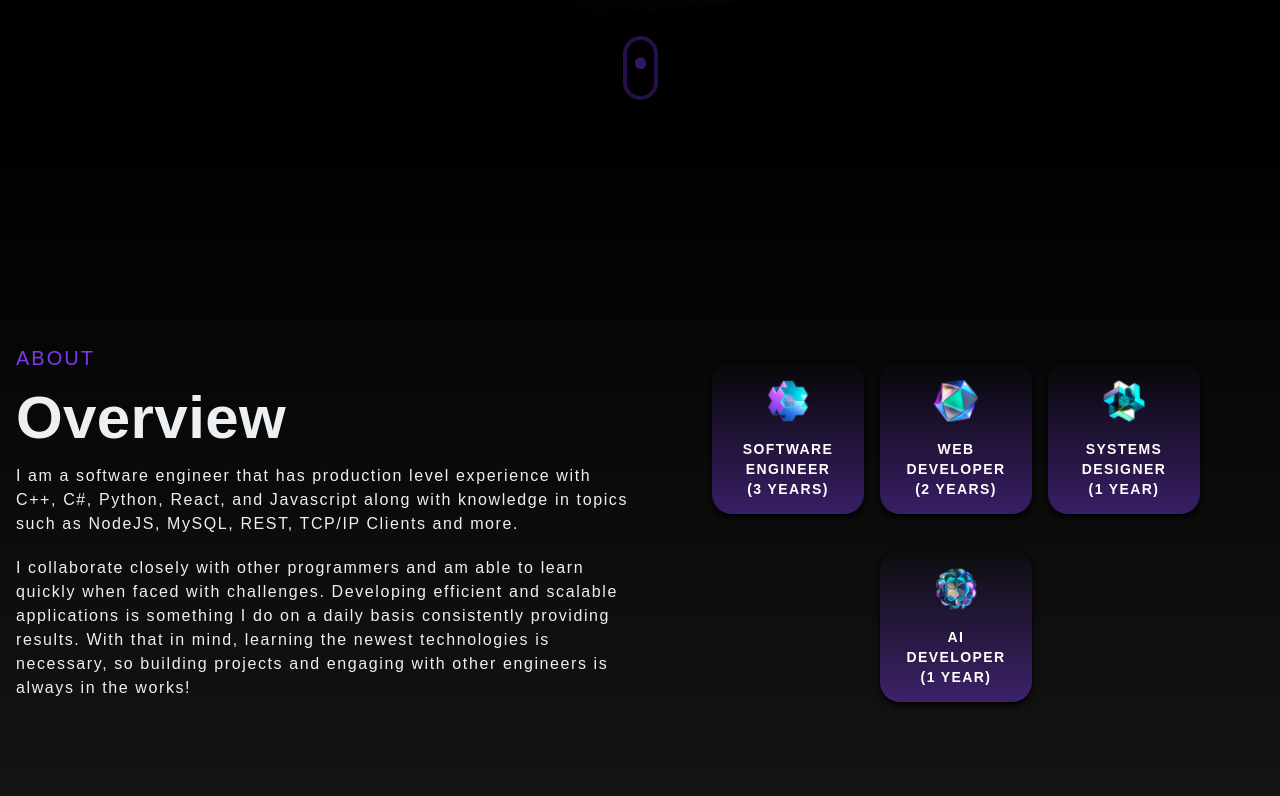
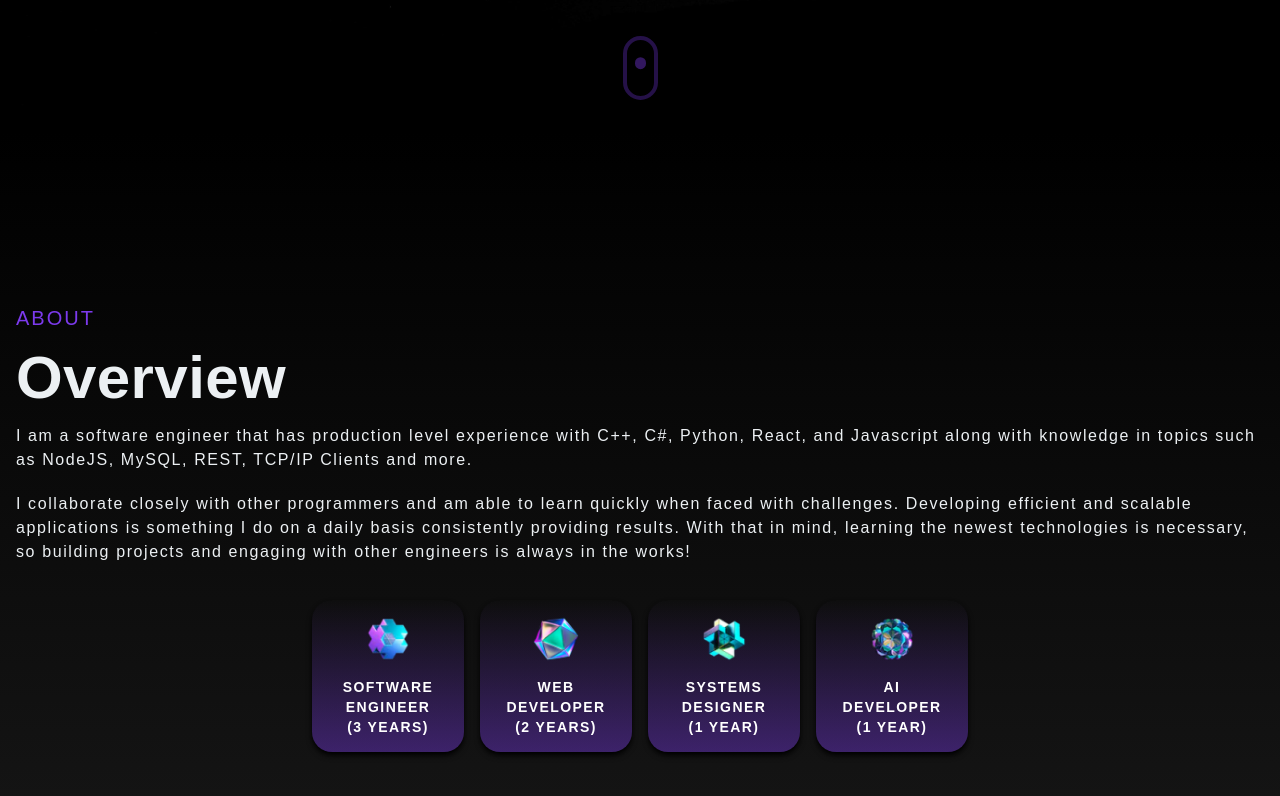
Before and after one commit to d3h1/Portfolio-V2, a Next.js app in the folder portfolio-v2/: page / in a window 1280 px wide. Shown: the part 668-1464 px from the top of the page. Built offline with nearby package versions, Linux system fonts and the light colour scheme.

Commit message:
navbar time

```diff
--- a/portfolio-v2/app/components/About.jsx
+++ b/portfolio-v2/app/components/About.jsx
@@ -38,7 +38,7 @@ const About = () => {
 
   return (
     <div className="w-full sm:h-screen md:h-screen p-2 flex flex-col py-16 bg-gradient-to-t from-gray-dark to-black">
-      <div className="max-w-[1450px] m-auto md:grid md:grid-cols-2 lg:grid-cols-3">
+      <div className="max-w-[1450px] m-auto xmd:grid md:grid-cols-2 lg:grid-cols-3">
         <div className="col-span-1 m-2 items-center">
           <p className="uppercase text-xl tracking-widest text-violet-600">
             About
--- a/portfolio-v2/app/components/Navbar.jsx
+++ b/portfolio-v2/app/components/Navbar.jsx
@@ -20,6 +20,7 @@ const Navbar = () => {
     <div className="fixed w-full xsm:h-[70px] md:h-24 xsm:shadow-none sm:shadow-md shadow-black z-[100] ease-in duration-500">
       {/* Navbar Regular */}
       <div className="navbar">
+      {/* flex xsm:bg-transparent sm:bg-gray-dark/90 justify-between items-center w-full h-full px-2 md:text-lg 2xl:px-16 */}
         <div>
         <Image
           src={logo}
```
